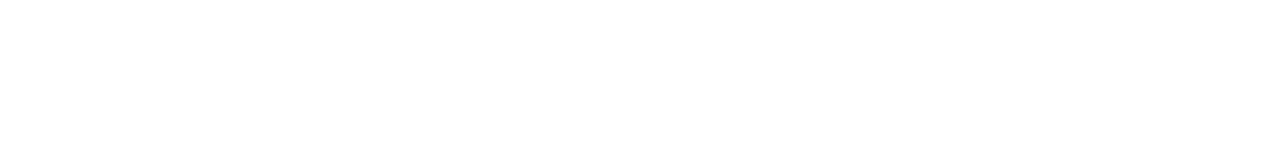
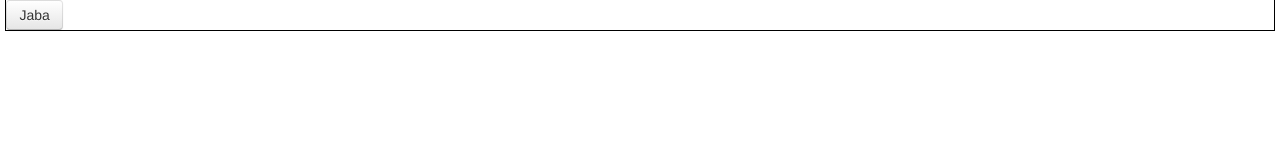
Before and after one commit to sika/folkgymmet-0.1, a plain HTML site: page folkgymmet 0.1/index.html in a window 1280 px wide. Drawn offline with nearby package versions, Linux system fonts and the light colour scheme.

Commit message:
Index.html: added container and button

```diff
--- a/folkgymmet 0.1/index.html
+++ b/folkgymmet 0.1/index.html
@@ -12,14 +12,15 @@
     <link href="app/shared/stylesheet.css" rel="stylesheet" />
 </head>
 <body>
-    <!-- directive: discussion -->
-    <!-- directive: login -->
+    <div class="container_main">
+        <button class="btn">Jaba</button>
+        <!-- directive: discussion -->
+        <!-- directive: login -->
+        <!-- directive: choose type -->
 
-    <!-- directive: choose type -->
+        <!-- Views  -->
 
-    <!-- Views  -->
-
-    <!-- directive: contact -->
-
+        <!-- directive: contact -->
+    </div>
 </body>
 </html>
```
Also changed, not shown: 4 other files.
